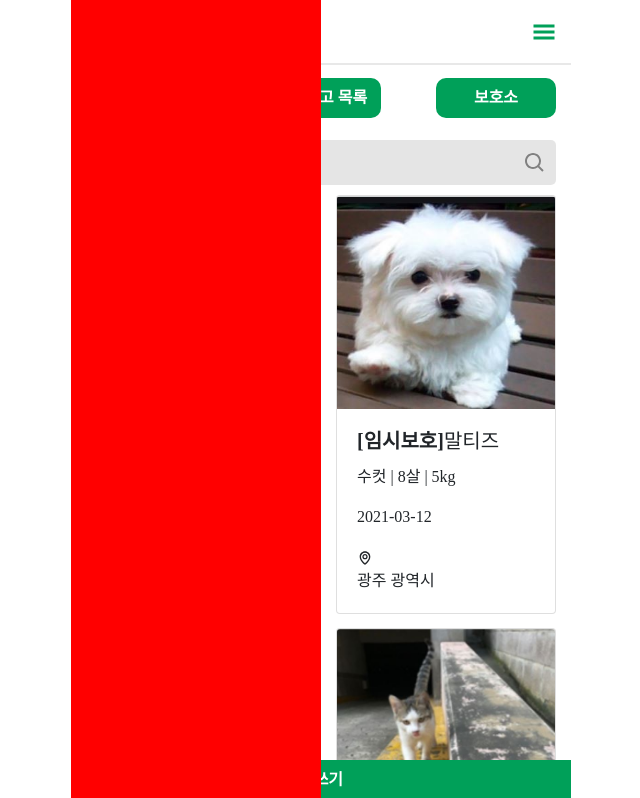
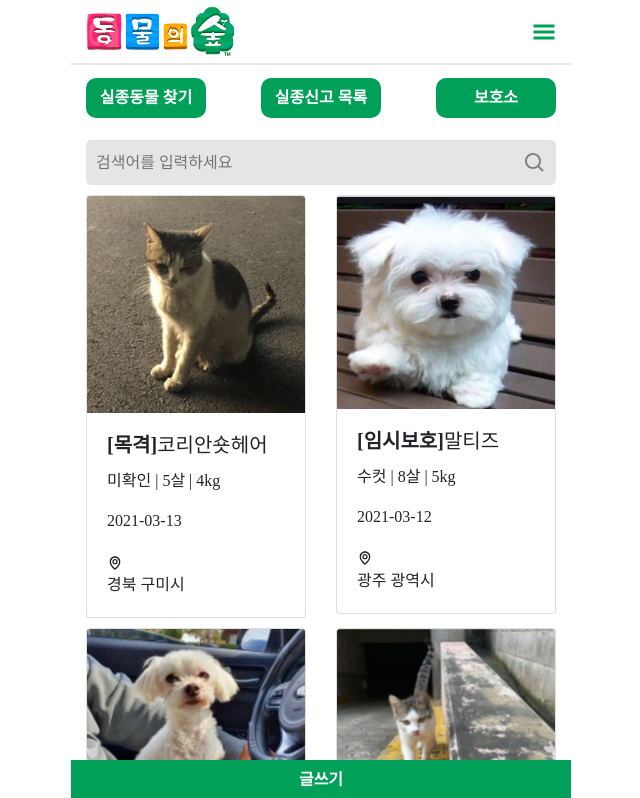
Before and after one commit to imdaxsz/missing-animal-project, a React (Create React App) app in the folder front-end/: page / in a window 1280 px wide. Shown: the top 798 px of the page, without its empty margins (319-959 px from the left). Built offline with nearby package versions, Linux system fonts and the light colour scheme; a web font is replaced by a local one.

Commit message:
사이드바 제작중. 사이드바 컴포넌트 제거, header에 병합.

```diff
--- a/front-end/src/App.js
+++ b/front-end/src/App.js
@@ -1,11 +1,12 @@
 import styled from "styled-components";
 import Main from "./pages/Main/MainContainer";
-import WritePost from './pages/WritePost/WritePostContainer'
+import WritePost from "./pages/WritePost/WritePostContainer";
 import Header from "./components/Header/HeaderContainer";
 import MainMenu from "./components/MainMenu/MainMenuContainer";
+import Shelter from "./pages/Shelter/ShelterContainer"
 import WriteButton from "./components/WriteButton/WriteButtonContainer";
 import { createGlobalStyle } from "styled-components";
-import {Link, Route, Switch} from 'react-router-dom'
+import { Link, Route, Switch } from "react-router-dom";
 const GlobalStyle = createGlobalStyle`
   body{
     max-width:500px;
@@ -17,13 +18,18 @@ const GlobalStyle = createGlobalStyle`
     }
     font-family:"NanumSquare"
   }
+  .wrapper{
+    top: 140px;
+    position: relative;
+    padding-bottom: 100px;
+    padding-left:15px;
+    padding-right:15px;
+  }
 `;
 const Wrapper = styled.div`
   top: 140px;
   position: relative;
   padding-bottom: 100px;
-  padding-right: 15px;
-  padding-left: 15px;
 `;
 
 function App() {
@@ -32,11 +38,9 @@ function App() {
       <GlobalStyle />
       <Header></Header>
       <MainMenu></MainMenu>
-      <Wrapper>
-        <Route exact path="/"><Main/></Route>
-        <Route path="/writePost"><WritePost></WritePost></Route>
-      </Wrapper>
-      <WriteButton></WriteButton>
+      <Route exact path="/"><Main /></Route>
+      <Route path="/writePost"><WritePost/> </Route>
+      <Route path="/shelter"><Shelter/> </Route>
     </>
   );
 }
--- a/front-end/src/components/Header/HeaderContainer.js
+++ b/front-end/src/components/Header/HeaderContainer.js
@@ -1,9 +1,20 @@
-import React from "react";
-import HeaderPresenter from './HeaderPresenter'
+import React, { useState } from "react";
+import HeaderPresenter from "./HeaderPresenter";
 function HeaderContainer() {
+  const [mode, setMode] = useState("close");
+
+  function switchMode() {
+    if(mode === "open"){
+      setMode("close")
+    }
+    else{
+      setMode("open")
+    }
+  }
+
   return (
     <div>
-      <HeaderPresenter></HeaderPresenter>
+      <HeaderPresenter mode={mode} switchMode={switchMode}></HeaderPresenter>
     </div>
   );
 }
--- a/front-end/src/components/Header/HeaderPresenter.js
+++ b/front-end/src/components/Header/HeaderPresenter.js
@@ -1,37 +1,78 @@
-import styled from "styled-components";
+import styled, { css } from "styled-components";
 import React from "react";
-import {GiHamburgerMenu} from 'react-icons/gi'
-import HeaderIcon from '../../assets/img/logo.png'
-import {Link} from 'react-router-dom'
-import SideBar from '../SideBar/SideBar'
+import { GiHamburgerMenu } from "react-icons/gi";
+import { MdClose } from "react-icons/md";
+import HeaderIcon from "../../assets/img/logo.png";
+import { Link } from "react-router-dom";
+
 const HeaderContainer = styled.div`
-  background-color:white;
-  height:65px;
-  right:0;
-  left:0;
-  display:flex;
-  justify-content:space-between;
-  align-items:center;
-  padding:0 15px 0 15px;
-  z-index:99;
-  border-bottom:2px solid #e8e8e8;
-  position:fixed;
-  max-width:500px;
-  margin:0 auto;
-`
+  background-color: white;
+  height: 65px;
+  right: 0;
+  left: 0;
+  display: flex;
+  justify-content: space-between;
+  align-items: center;
+  padding: 0 15px 0 15px;
+  z-index: 99;
+  border-bottom: 2px solid #e8e8e8;
+  position: fixed;
+  max-width: 500px;
+  margin: 0 auto;
+`;
 
 const HeaderImg = styled.img`
-  width:150px;
-`
+  width: 150px;
+`;
 
-function HeaderPresenter() {
+const StyledSideBar = styled.div`
+  background-color: white;
+  position: absolute;
+  height: 100vh;
+  right: 0;
+  top: 0;
+  overflow:hidden;
+
+  &.ul{
+    list-style:none;
+  }
+
+  ${(props) =>
+    props.mode === "open"
+      ? css`
+          width: 300px;
+          transition: 0.3s;
+        `
+      : css`
+          width: 0;
+          transition: 0.3s;
+        `};
+
+`;
+function HeaderPresenter({ mode, switchMode }) {
   return (
     <div>
-        <HeaderContainer>
-            <Link to="/" ><HeaderImg src={HeaderIcon}></HeaderImg></Link>
+      <HeaderContainer>
+        <Link to="/">
+          <HeaderImg src={HeaderIcon}></HeaderImg>
+        </Link>
+        <div style={{ zIndex: "999" }} onClick={switchMode}>
+          {mode === "open" ? (
+            <MdClose size="24" color="#00a059" />
+          ) : (
             <GiHamburgerMenu size="24" color="#00a059"></GiHamburgerMenu>
-        </HeaderContainer>
-        <SideBar></SideBar>
+          )}
+        </div>
+        <StyledSideBar mode={mode}>
+          <ul>
+            <li>사용자정보</li>
+            <li>내 동네 설정</li>
+            <li>유기 동물 보호소 정보</li>
+            <li>실시간 키워드 알림 설정</li>
+            <li>로그아웃</li>
+          </ul>
+        </StyledSideBar>
+      </HeaderContainer>
     </div>
   );
 }
--- a/front-end/src/components/MainMenu/MainMenuPresenter.js
+++ b/front-end/src/components/MainMenu/MainMenuPresenter.js
@@ -1,5 +1,6 @@
 import styled, { css } from "styled-components";
 import React from "react";
+import { Link } from "react-router-dom";
 
 const MenuContainer = styled.div`
   background-color: white;
@@ -36,13 +37,16 @@ function MainMenuPresenter() {
   return (
     <div>
       <MenuContainer>
-        <StyledButton>실종동물 찾기</StyledButton>
+        <Link to="/">
+          <StyledButton>실종동물 찾기</StyledButton>
+        </Link>
         <StyledButton>실종신고 목록</StyledButton>
-        <StyledButton>보호소</StyledButton>
+        <Link to="/shelter">
+          <StyledButton>보호소</StyledButton>
+        </Link>
       </MenuContainer>
     </div>
   );
 }
 
-
 export default MainMenuPresenter;
--- a/front-end/src/components/SideBar/SideBar.js
+++ /dev/null
@@ -1,27 +0,0 @@
-import React from "react";
-import styled, { css } from "styled-components";
-
-const StyledSideBar = styled.div`
-  background-color: red;
-  height: 100vh;
-  z-index: 99;
-  position: fixed;
-
-  ${(props) =>
-    props.mode === "open"
-      ? css`
-          width: 250px;
-        `
-      : css`
-          width: 0;
-        `};
-`;
-function SideBar() {
-  return (
-    <>
-      <StyledSideBar mode={"open"}></StyledSideBar>
-    </>
-  );
-}
-
-export default SideBar;
--- a/front-end/src/components/WriteButton/WriteButtonPresenter.js
+++ b/front-end/src/components/WriteButton/WriteButtonPresenter.js
@@ -14,7 +14,8 @@ const FloatingButton = styled.button`
   &:hover {
     background-color: #30b87b;
   }
-  width:500px;
+  max-width:500px;
+  width:100%;
 
 `;
 function WriteButtonPresenter() {
--- a/front-end/src/pages/Main/MainPresenter.js
+++ b/front-end/src/pages/Main/MainPresenter.js
@@ -2,12 +2,14 @@ import { Card, Row, Col } from "react-bootstrap";
 import data from "../../data/data.json";
 import { useState } from "react";
 import { BiMap } from "react-icons/bi";
-import SearchBar from '../../components/SearchBar/SearchBar'
+import SearchBar from "../../components/SearchBar/SearchBar";
+import WriteButton from "../../components/WriteButton/WriteButtonContainer";
 
 function MainPresenter() {
   return (
     <div>
-      <SearchBar/>
+      <div className="wrapper">
+        <SearchBar />
         <Row md={2} xs={2} xl={2} lg={2}>
           {data.map(function (animal, index) {
             return (
@@ -17,8 +19,9 @@ function MainPresenter() {
             );
           })}
         </Row>
+      </div>
 
-
+      <WriteButton />
     </div>
   );
 }
--- /dev/null
+++ b/front-end/src/pages/Shelter/ShelterContainer.js
@@ -0,0 +1,13 @@
+import React, { useState } from "react";
+import ShelterPresenter from "./ShelterPresenter";
+
+function ShelterContainer() {
+
+  return (
+    <div>
+      <ShelterPresenter ></ShelterPresenter>
+    </div>
+  );
+}
+
+export default ShelterContainer;
--- /dev/null
+++ b/front-end/src/pages/Shelter/ShelterPresenter.js
@@ -0,0 +1,12 @@
+import React from "react";
+import { Card  } from "react-bootstrap";
+
+function ShelterPresenter() {
+  return (
+    <>
+        <div>testpage</div>
+    </>
+  );
+}
+
+export default ShelterPresenter;
```
Also changed, not shown: 1 other file (tests, documents, lock files or other folders). Lines whose indentation alone changed are shown as unchanged.
